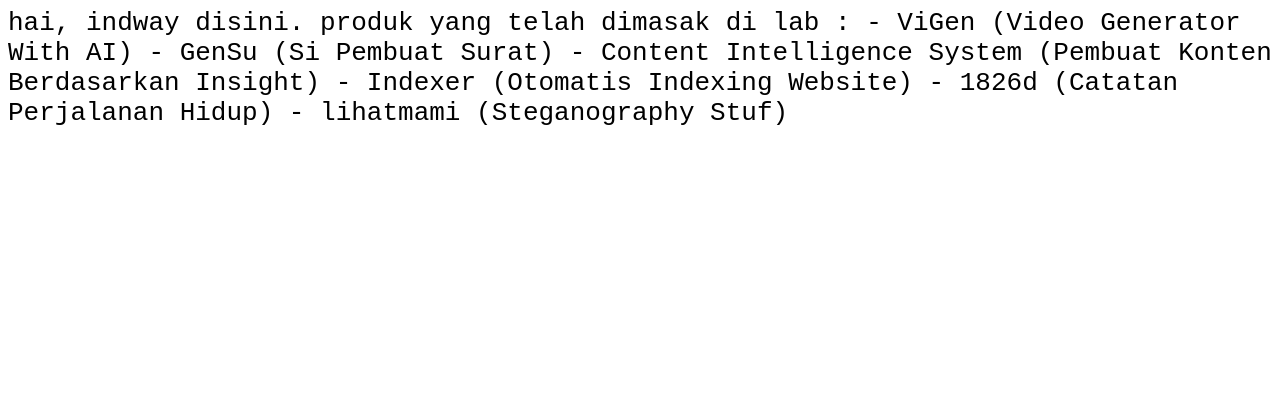
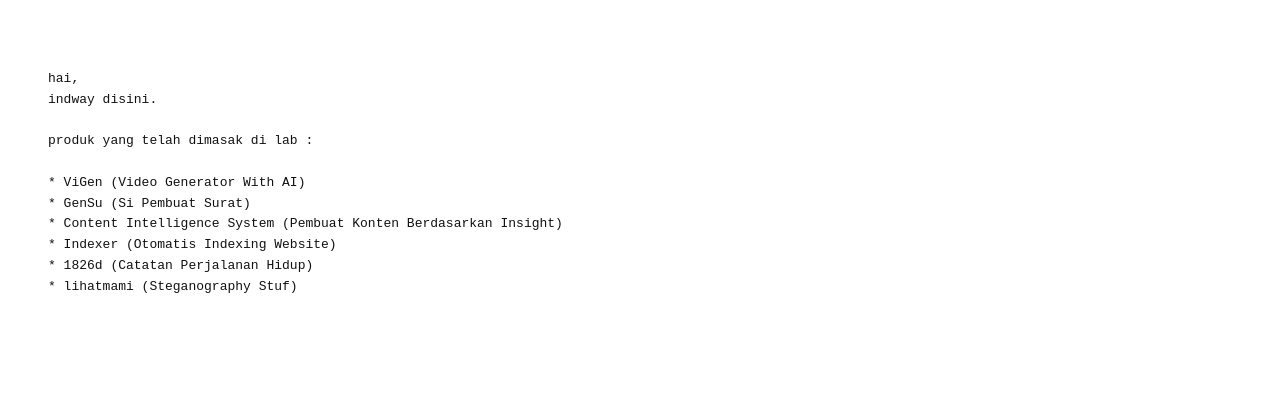
Before and after one commit to indway/indway.github.io, a plain HTML site: page index.html in a window 1280 px wide. Drawn offline with Linux system fonts and the light colour scheme.

Commit message:
update index

```diff
--- a/index.html
+++ b/index.html
@@ -1,19 +1,32 @@
+<!DOCTYPE html>
+
+<html lang="id">
+<head>
+<meta charset="UTF-8">
+<title>indway</title>
 <style>
-    code { font-size: xx-large;}
+    body {
+        font-family: monospace;
+        background: #ffffff;
+        color: #111;
+        padding: 40px;
+        white-space: pre-line;
+        line-height: 1.6;
+    }
 </style>
-
-<code>
-
+</head>
+<body>
 hai,
 indway disini.
 
 produk yang telah dimasak di lab :
 
-- ViGen (Video Generator With AI)
-- GenSu (Si Pembuat Surat)
-- Content Intelligence System (Pembuat Konten Berdasarkan Insight)
-- Indexer (Otomatis Indexing Website)
-- 1826d (Catatan Perjalanan Hidup)
-- lihatmami (Steganography Stuf)
+* ViGen (Video Generator With AI)
+* GenSu (Si Pembuat Surat)
+* Content Intelligence System (Pembuat Konten Berdasarkan Insight)
+* Indexer (Otomatis Indexing Website)
+* 1826d (Catatan Perjalanan Hidup)
+* lihatmami (Steganography Stuf)
 
-</code>
+</body>
+</html>
```
